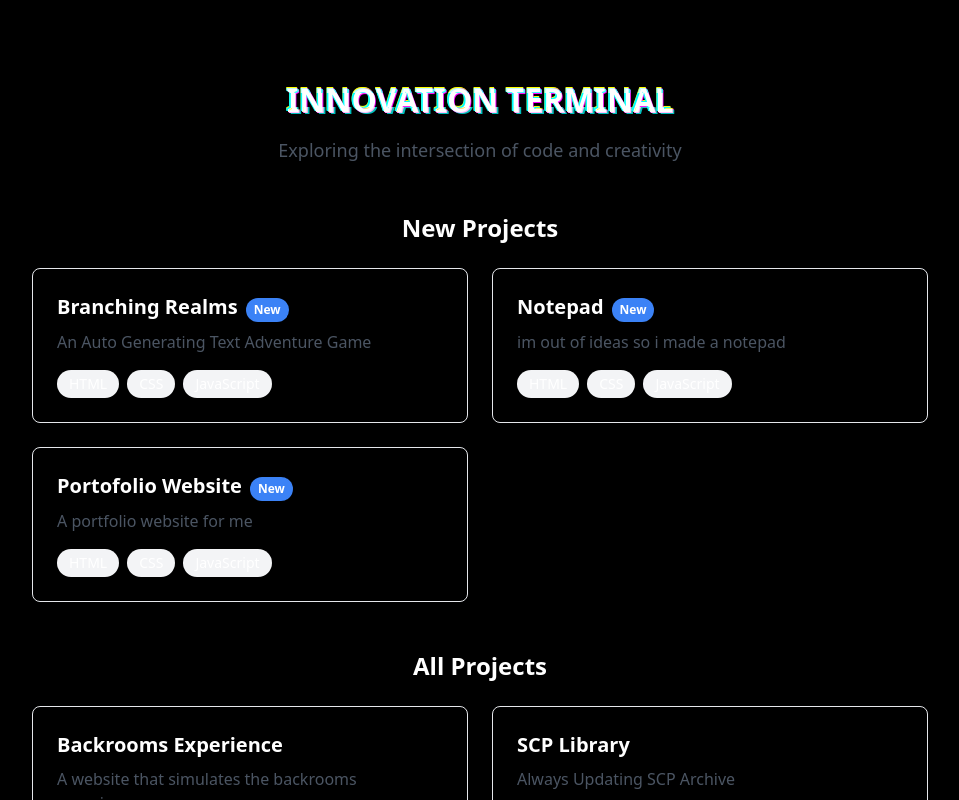
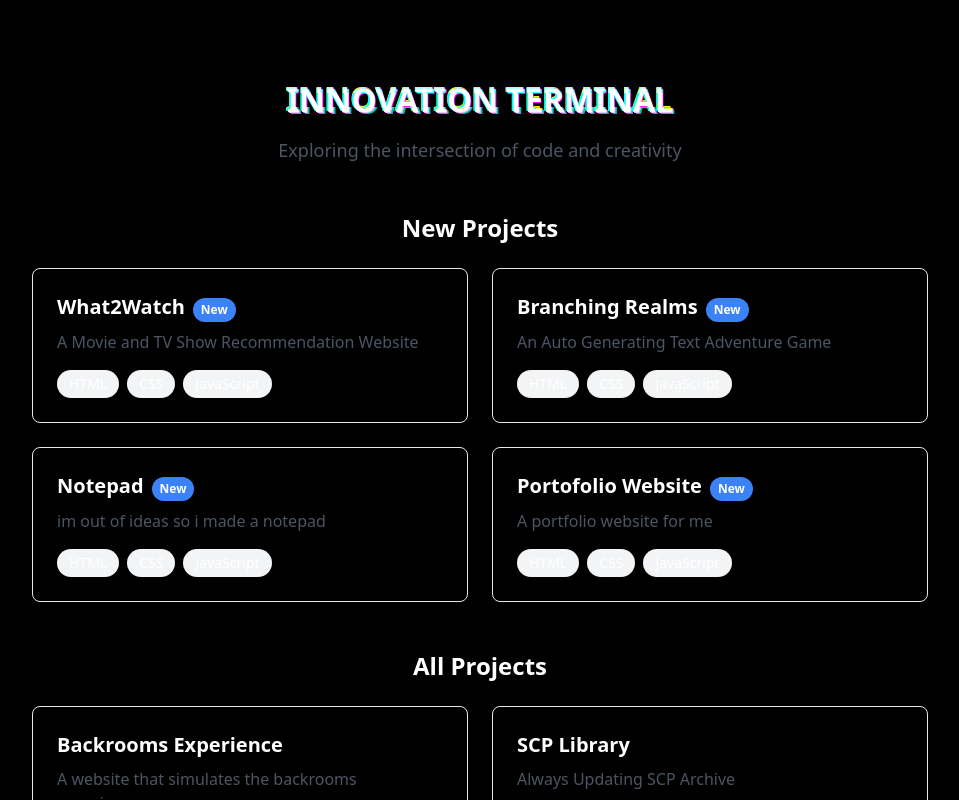
Before and after one commit to Skullmc1/skullmc.github.io, a Next.js app: page / in a window 1280 px wide. Shown: the top 800 px of the page, without its empty margins (160-1119 px from the left). Built offline with nearby package versions, Linux system fonts and the light colour scheme.

Commit message:
testing appwrite

```diff
--- a/app/page.tsx
+++ b/app/page.tsx
@@ -1,9 +1,18 @@
 import Image from "next/image";
 import Link from "next/link";
 import ClientChatWrapper from "./components/ClientChatWrapper";
+import { Client } from "appwrite";
 import { SpeedInsights } from "@vercel/speed-insights/next";
+const client = new Client();
+client.setProject("w2w");
 export default function Home() {
   const newProjects = [
+    {
+      title: "What2Watch",
+      description: "A Movie and TV Show Recommendation Website",
+      link: "/projects/what2watch/index.html",
+      tech: ["HTML", "CSS", "JavaScript"],
+    },
     {
       title: "Branching Realms",
       description: "An Auto Generating Text Adventure Game",
--- a/package.json
+++ b/package.json
@@ -11,6 +11,7 @@
   "dependencies": {
     "@google/generative-ai": "^0.21.0",
     "@vercel/speed-insights": "^1.1.0",
+    "appwrite": "^16.1.0",
     "next": "15.0.3",
     "react": "19.0.0-rc-66855b96-20241106",
     "react-dom": "19.0.0-rc-66855b96-20241106"
```
Also changed, not shown: public/projects/what2watch/index.html (added), 1 other file (tests, documents, lock files or other folders).
